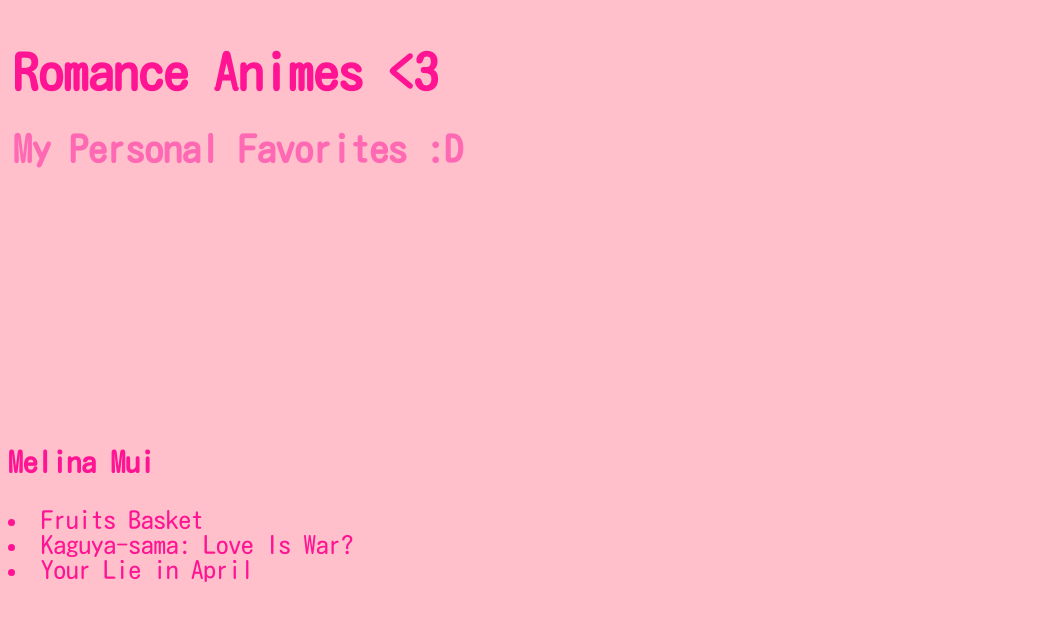
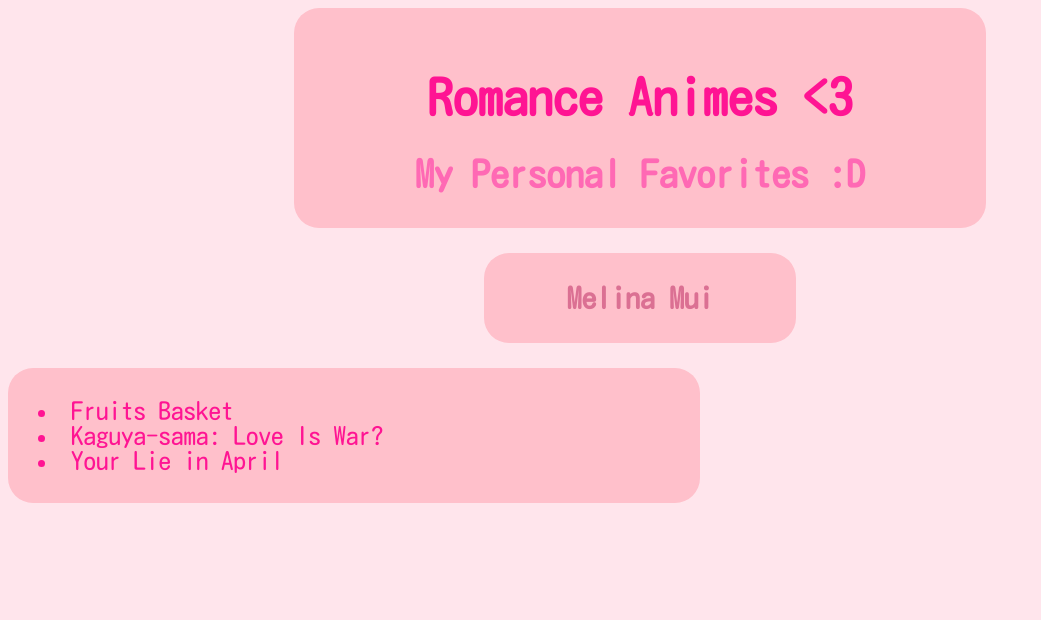
Before and after one commit to staten-island-tech/css-blogpost-project-melinamui, a plain HTML site: page index.html in a window 1280 px wide. Shown: the whole page, without its empty margins (0-1041 px from the left). Drawn offline with Linux system fonts and the light colour scheme.

Commit message:
Update style.css

```diff
--- a/style.css
+++ b/style.css
@@ -1,9 +1,11 @@
 body {
-  background-color: pink;
+  background-color: #ffe5ec;
   color: deeppink;
   font-size: 25px;
 
   font-family: "Kosugi Maru", sans-serif;
+
+  text-align: center;
 }
 h1 {
   color: deeppink;
@@ -12,9 +14,33 @@ h2 {
   color: hotpink;
 }
 
+h3 {
+  color: palevioletred;
+}
+
 .background {
   background-position: center;
-  background-size: cover;
-  padding: 5px 5px;
-  height: 50vh;
+  height: 20vh;
+  margin: auto;
+  background: pink;
+  width: 50%;
+  padding: 30px;
+  border-radius: 25px;
 }
+
+.box1 {
+  margin-right: auto;
+  background: pink;
+  width: 50%;
+  padding: 30px;
+  border-radius: 25px;
+  text-align: left;
+}
+
+.opinion {
+  margin: auto;
+  background: pink;
+  width: 20%;
+  padding: 30px;
+  border-radius: 25px;
+}
```
